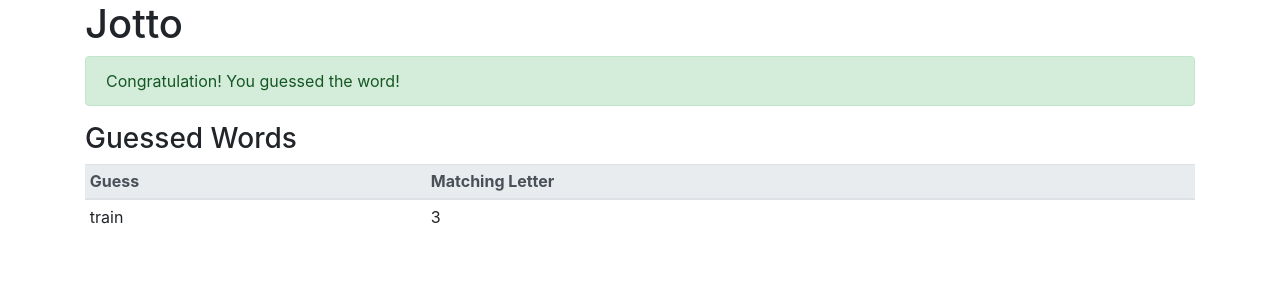
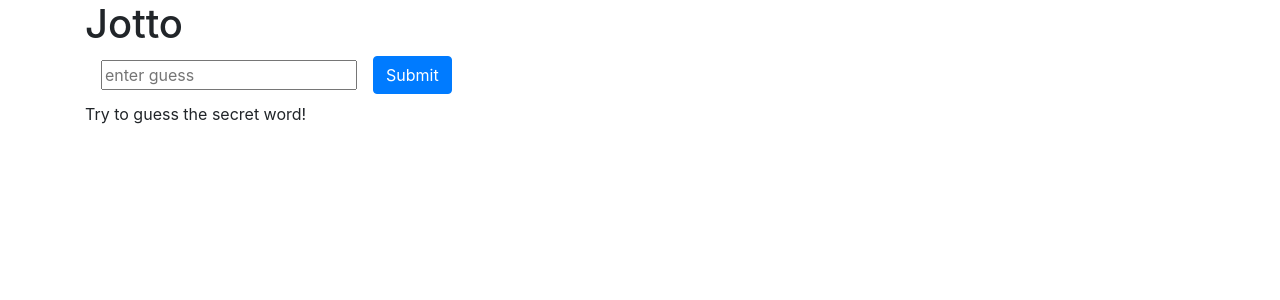
Before and after one commit to dattruong88vn/udemy-testing-react-with-jest-enzyme, a React (Create React App) app in the folder jotto/: page / in a window 1280 px wide. Shown: the top 300 px of the page. Built offline with nearby package versions, Linux system fonts and the light colour scheme.

Commit message:
video 69: add functional test for guess word

```diff
--- a/jotto/src/App.js
+++ b/jotto/src/App.js
@@ -1,14 +1,21 @@
+import React from "react";
 import Congrats from "./Congrats";
 import GuessedWord from "./GuessedWord";
+import Input from "./Input";
 
-const App = () => (
-  <div data-test="app-component" className="container ">
-    <h1>Jotto</h1>
-    <Congrats success={true} />
-    <GuessedWord
-      guessedWords={[{ guessedWord: "train", letterMatchCount: 3 }]}
-    />
-  </div>
-);
+const App = () => {
+  const secretWord = "party";
+  const success = false;
+  const guessedWords = [];
+
+  return (
+    <div data-test="app-component" className="container ">
+      <h1>Jotto</h1>
+      <Congrats success={success} />
+      <Input success={success} secretWord={secretWord} />
+      <GuessedWord guessedWords={guessedWords} />
+    </div>
+  );
+};
 
 export default App;
```
Also changed, not shown: 1 other file (tests, documents, lock files or other folders).
